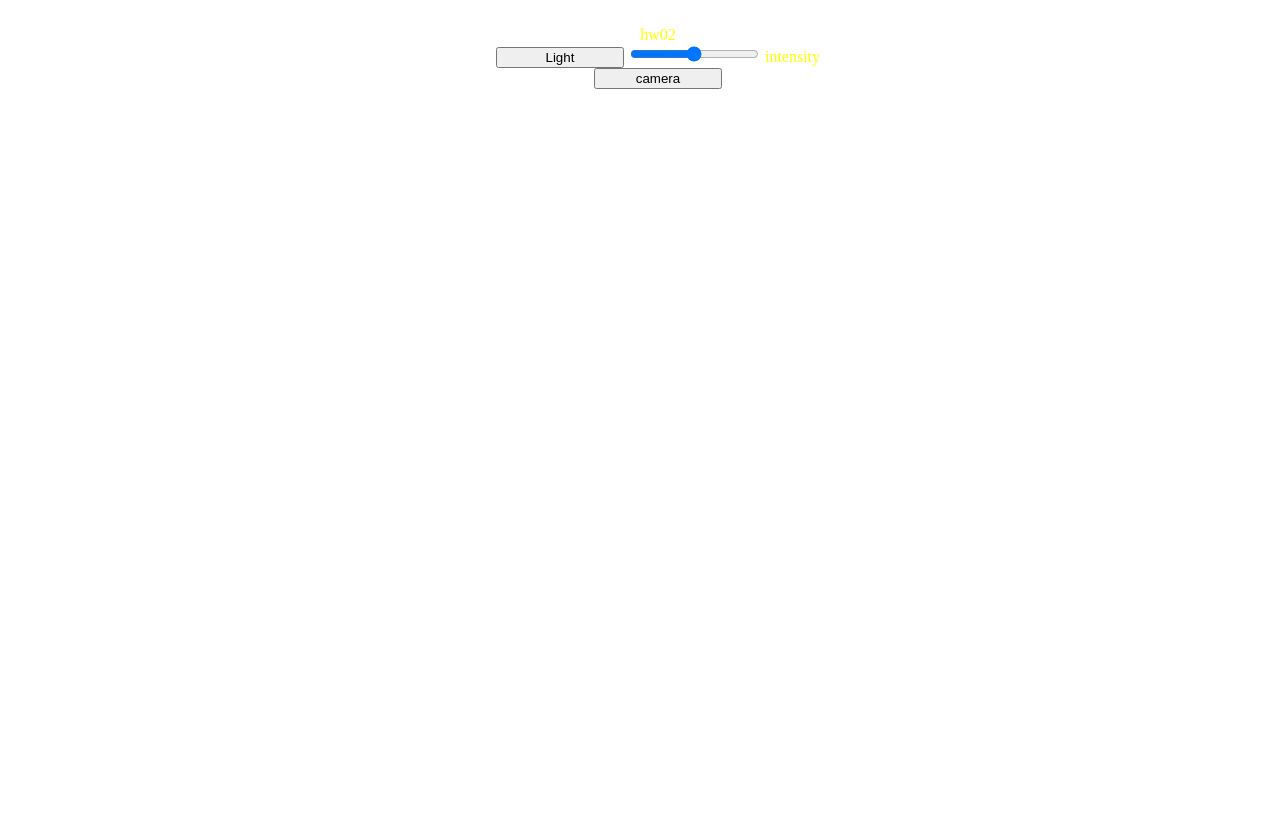
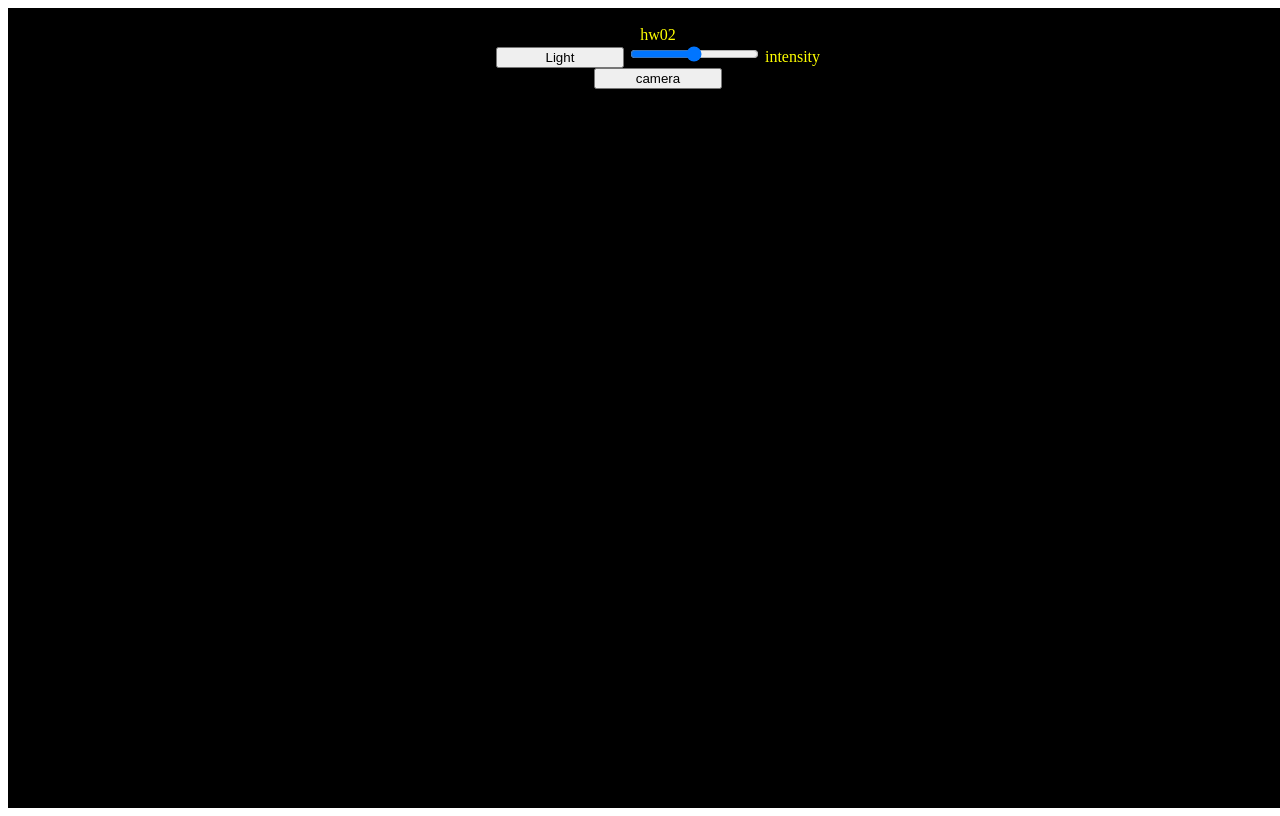
Before and after one commit to NallyHuang/web3d, a plain HTML site: page hw02.html in a window 1280 px wide. Drawn offline with nearby package versions, Linux system fonts and the light colour scheme.

Commit message:
Update hw02.html

```diff
--- a/hw02.html
+++ b/hw02.html
@@ -27,7 +27,7 @@
 
 
 </div>
-<script src="https://cdnjs.cloudflare.com/ajax/libs/three.js/84/three.min.js"></script>
+<script src="https://cdnjs.cloudflare.com/ajax/libs/three.js/108/three.min.js"></script>
 <script src="https://threejs.org/examples/js/controls/OrbitControls.js">
 
 
```
